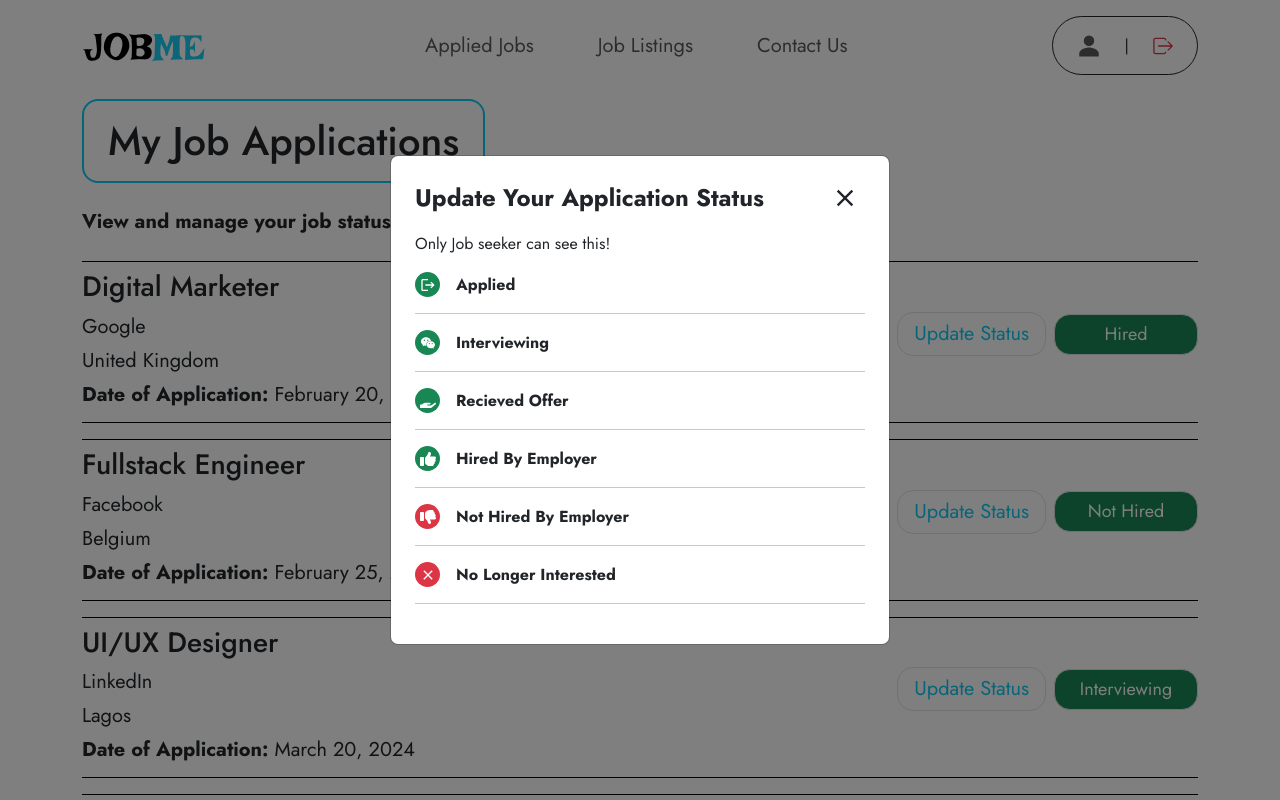
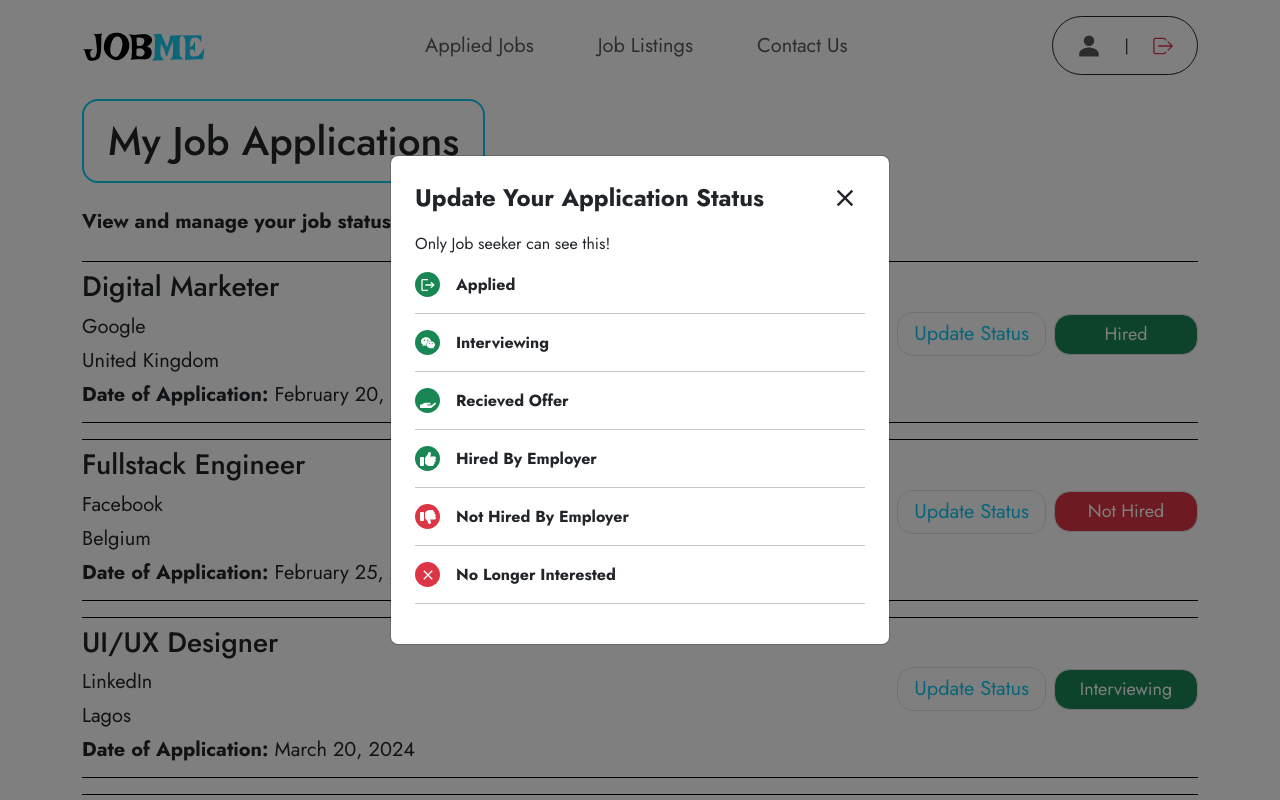
Before and after one commit to Muba-rak/Jobme-client-starter, a React (Vite) app: page /appliedjobs in a window 1280 px wide. Shown: the top 800 px of the page. Built offline with nearby package versions, Linux system fonts and the light colour scheme.

Commit message:
refactor: changed bg color for status

```diff
--- a/src/data/jobs.jsx
+++ b/src/data/jobs.jsx
@@ -64,7 +64,7 @@ export const jobs = [
     location: "Athens",
     createdAt: "6 Months ago",
     logo: <FaFacebookF />,
-    status: "hired",
+    status: "not interested",
     dateApplied: "April 2, 2024",
   },
   {
--- a/src/pages/AppliedJobs.jsx
+++ b/src/pages/AppliedJobs.jsx
@@ -6,6 +6,13 @@ import UpdateStatusModal from "../components/UpdateStatusModal";
 const AppliedJobs = () => {
   const [showModal, setShowModal] = useState(true);
   const [updateId, setUpdateId] = useState("");
+  const setBg = (status) => {
+    if (status.includes("not")) {
+      return "bg-danger";
+    } else {
+      return "bg-success";
+    }
+  };
   return (
     <div>
       <Layout>
@@ -54,7 +61,9 @@ const AppliedJobs = () => {
 
                     <p
                       style={{ width: "144px", fontSize: "18px" }}
-                      className="btn border border-1 border-tertiary rounded-4 bg-success text-white px-3 text-capitalize"
+                      className={`${setBg(
+                        status
+                      )} btn border border-1 border-tertiary rounded-4 text-white px-3 text-capitalize`}
                     >
                       {status}
                     </p>
```
